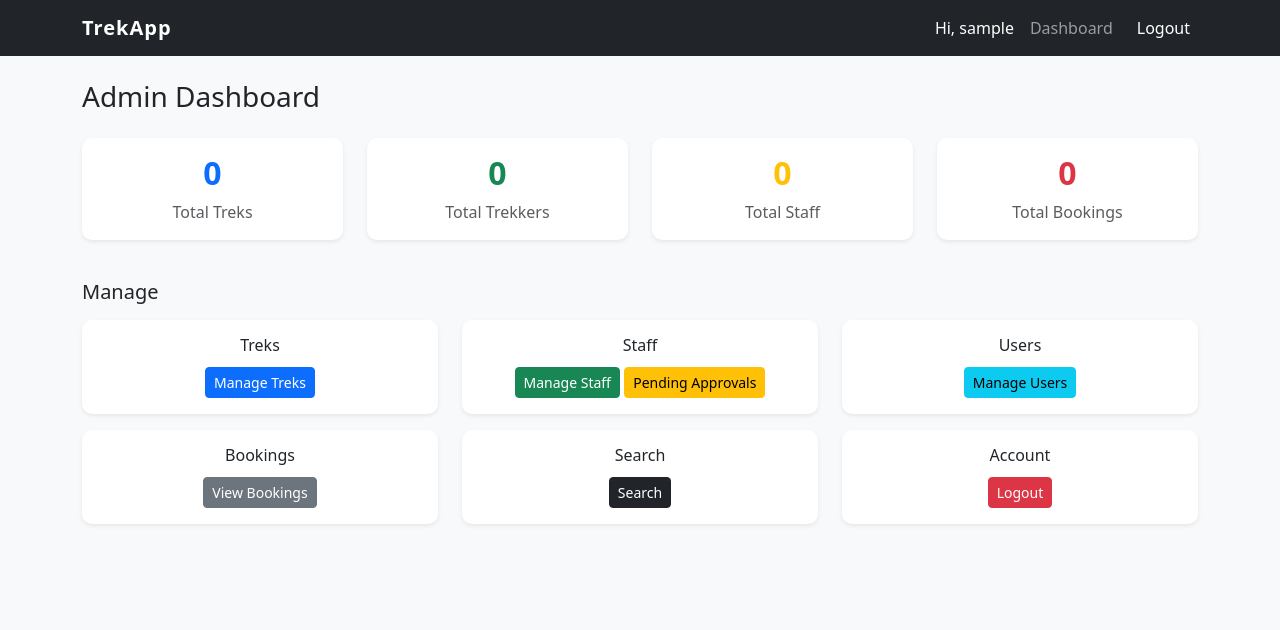
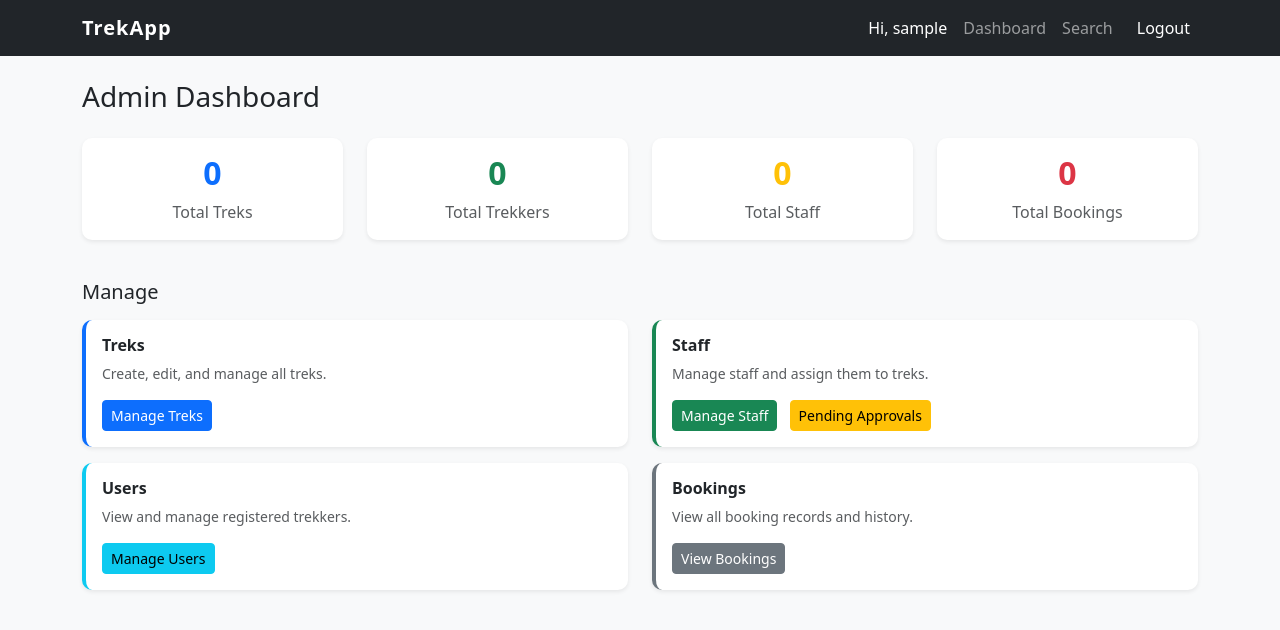
Before and after one commit to Varun-111/Trekking-Management-System, a Flask app: page /admin/dashboard in a window 1280 px wide. Shown: the top 630 px of the page. Run offline with Flask 3, Linux system fonts and the light colour scheme; the visitor is signed in with stand-in values (Sample User, id 1).

Commit message:
M6 - Trek Booking History and Trek Status Tracking

```diff
--- a/app.py
+++ b/app.py
@@ -481,7 +481,7 @@ def staff_trek_detail(trek_id):
 @app.route('/staff/trek/<int:trek_id>/update', methods=['POST'])
 def staff_trek_update(trek_id):
     if session.get('role') != 'Trek Staff':
-        flash('Access denied.', 'Danger')
+        flash('Access denied.', 'danger')
         return redirect(url_for('login'))
 
     # Verifying the assignment again
@@ -495,10 +495,21 @@ def staff_trek_update(trek_id):
         return redirect(url_for('staff_dashboard'))
 
     trek = Trek.query.get(trek_id)
+    new_status = request.form['status']
 
     # Update slots and status from form
     trek.available_slots = int(request.form['available_slots'])
-    trek.status = request.form['status']
+    trek.status = new_status
+
+    # If staff marks trek as completed,
+    # auto-complete all active bookings for this trek
+    if new_status == 'Completed':
+        active_bookings = Booking.query.filter_by(
+            trek_id=trek_id,
+            status='Booked'
+        ).all()
+        for booking in active_bookings:
+            booking.status = 'Completed'
 
     db.session.commit()
     flash('Trek updated successfully.', 'success')
@@ -553,7 +564,7 @@ def trekker_dashboard():
 
     return render_template('trekker_dashboard.html', active_bookings=active_bookings, open_treks=open_treks)
 
-@app.route('/trekker/treks')
+@app.route('/trekker/treks', methods=['GET'])
 def trekker_treks():
     if session.get('role') != 'Trekker':
         flash('Access denied.', 'danger')
--- a/templates/admin_dashboard.html
+++ b/templates/admin_dashboard.html
@@ -40,65 +40,78 @@
     </div>
 </div>
 
-<!-- Quick Links -->
+<!-- Manage Section -->
 <h5 class="mb-3">Manage</h5>
 <div class="row">
-    <div class="col-md-4 mb-3">
-        <div class="card shadow-sm border-0">
-            <div class="card-body text-center">
-                <h6>Treks</h6>
+
+    <div class="col-md-6 mb-3">
+        <div class="card shadow-sm border-0 h-100"
+             style="border-left: 4px solid #0d6efd !important;">
+            <div class="card-body">
+                <h6 class="card-title fw-bold">Treks</h6>
+                <p class="text-muted small mb-3">
+                    Create, edit, and manage all treks.
+                </p>
                 <a href="{{ url_for('admin_treks') }}"
-                   class="btn btn-primary btn-sm mt-1">Manage Treks</a>
+                   class="btn btn-primary btn-sm">
+                    Manage Treks
+                </a>
             </div>
         </div>
     </div>
-    <div class="col-md-4 mb-3">
-        <div class="card shadow-sm border-0">
-            <div class="card-body text-center">
-                <h6>Staff</h6>
+
+    <div class="col-md-6 mb-3">
+        <div class="card shadow-sm border-0 h-100"
+             style="border-left: 4px solid #198754 !important;">
+            <div class="card-body">
+                <h6 class="card-title fw-bold">Staff</h6>
+                <p class="text-muted small mb-3">
+                    Manage staff and assign them to treks.
+                </p>
                 <a href="{{ url_for('admin_staff') }}"
-                   class="btn btn-success btn-sm mt-1">Manage Staff</a>
+                   class="btn btn-success btn-sm me-2">
+                    Manage Staff
+                </a>
                 <a href="{{ url_for('pending_staff') }}"
-                   class="btn btn-warning btn-sm mt-1">Pending Approvals</a>
+                   class="btn btn-warning btn-sm">
+                    Pending Approvals
+                </a>
             </div>
         </div>
     </div>
-    <div class="col-md-4 mb-3">
-        <div class="card shadow-sm border-0">
-            <div class="card-body text-center">
-                <h6>Users</h6>
+
+    <div class="col-md-6 mb-3">
+        <div class="card shadow-sm border-0 h-100"
+             style="border-left: 4px solid #0dcaf0 !important;">
+            <div class="card-body">
+                <h6 class="card-title fw-bold">Users</h6>
+                <p class="text-muted small mb-3">
+                    View and manage registered trekkers.
+                </p>
                 <a href="{{ url_for('admin_users') }}"
-                   class="btn btn-info btn-sm mt-1">Manage Users</a>
+                   class="btn btn-info btn-sm">
+                    Manage Users
+                </a>
             </div>
         </div>
     </div>
-    <div class="col-md-4 mb-3">
-        <div class="card shadow-sm border-0">
-            <div class="card-body text-center">
-                <h6>Bookings</h6>
+
+    <div class="col-md-6 mb-3">
+        <div class="card shadow-sm border-0 h-100"
+             style="border-left: 4px solid #6c757d !important;">
+            <div class="card-body">
+                <h6 class="card-title fw-bold">Bookings</h6>
+                <p class="text-muted small mb-3">
+                    View all booking records and history.
+                </p>
                 <a href="{{ url_for('admin_bookings') }}"
-                   class="btn btn-secondary btn-sm mt-1">View Bookings</a>
+                   class="btn btn-secondary btn-sm">
+                    View Bookings
+                </a>
             </div>
         </div>
     </div>
-    <div class="col-md-4 mb-3">
-        <div class="card shadow-sm border-0">
-            <div class="card-body text-center">
-                <h6>Search</h6>
-                <a href="{{ url_for('admin_search') }}"
-                   class="btn btn-dark btn-sm mt-1">Search</a>
-            </div>
-        </div>
-    </div>
-    <div class="col-md-4 mb-3">
-        <div class="card shadow-sm border-0">
-            <div class="card-body text-center">
-                <h6>Account</h6>
-                <a href="{{ url_for('logout') }}"
-                   class="btn btn-danger btn-sm mt-1">Logout</a>
-            </div>
-        </div>
-    </div>
+
 </div>
 
 {% endblock %}
--- a/templates/base.html
+++ b/templates/base.html
@@ -24,6 +24,9 @@
                             <li class="nav-item">
                                 <a class="nav-link" href="{{ url_for('admin_dashboard') }}">Dashboard</a>
                             </li>
+                            <li class="nav-item">
+                                <a class="nav-link" href="{{ url_for('admin_search') }}">Search</a>
+                            </li>
                             {% elif session.get('role') == 'Trek Staff' %}
                             <li class="nav-item">
                                 <a class="nav-link" href="{{ url_for('staff_dashboard') }}">Dashboard</a>
@@ -32,9 +35,6 @@
                                 <a class="nav-link" href="{{ url_for('staff_profile') }}">Profile</a>
                             </li>
                             {% elif session.get('role') == 'Trekker' %}
-                            <li class="nav-item">
-                                <a class="nav-link" href="{{ url_for('trekker_dashboard') }}">Dashboard</a>
-                            </li>
                             <li class="nav-item">
                                 <a class="nav-link" href="{{ url_for('trekker_bookings') }}">My Bookings</a>
                             </li>
--- a/templates/login.html
+++ b/templates/login.html
@@ -22,11 +22,6 @@
                         <label for="inputPassword">Password</label>
                     </div>
 
-                    <div class="form-check mb-4">
-                        <input class="form-check-input" id="rememberPasswordCheck" type="checkbox" name="remember" value="true" />
-                        <label class="form-check-label text-muted" for="rememberPasswordCheck">Remember password</label>
-                    </div>
-
                     <div class="d-grid gap-2 mt-4 mb-0">
                         <button class="btn btn-primary btn-lg fw-bold" type="submit">Login</button>
                     </div>
```
Also changed, not shown: templates/admin_bookings.html (+18 -4 lines), templates/admin_trek_add.html (+4 -5 lines), templates/staff_dashboard.html (+0 -8 lines), templates/trekker_bookings.html (+13 -4 lines).
